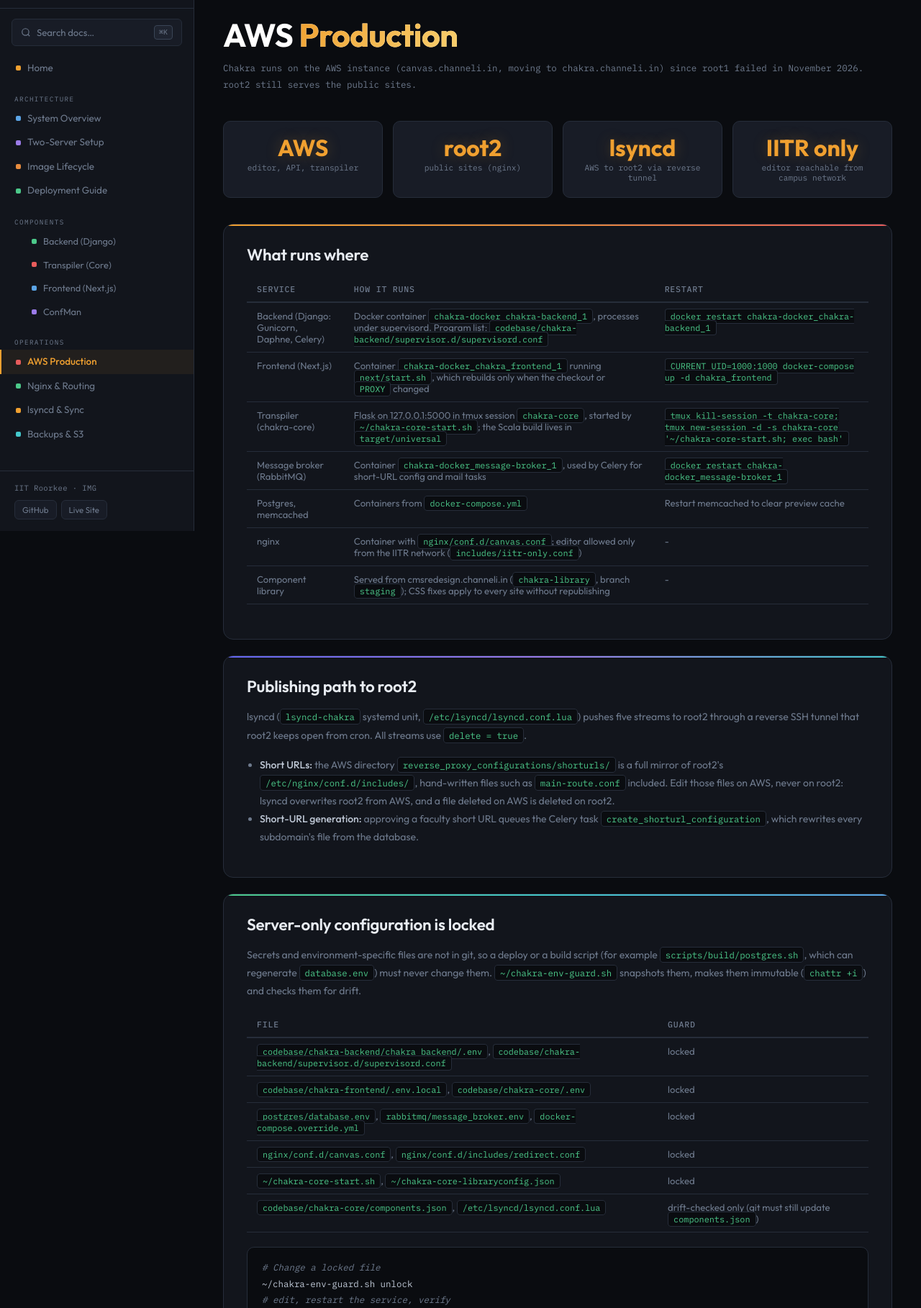
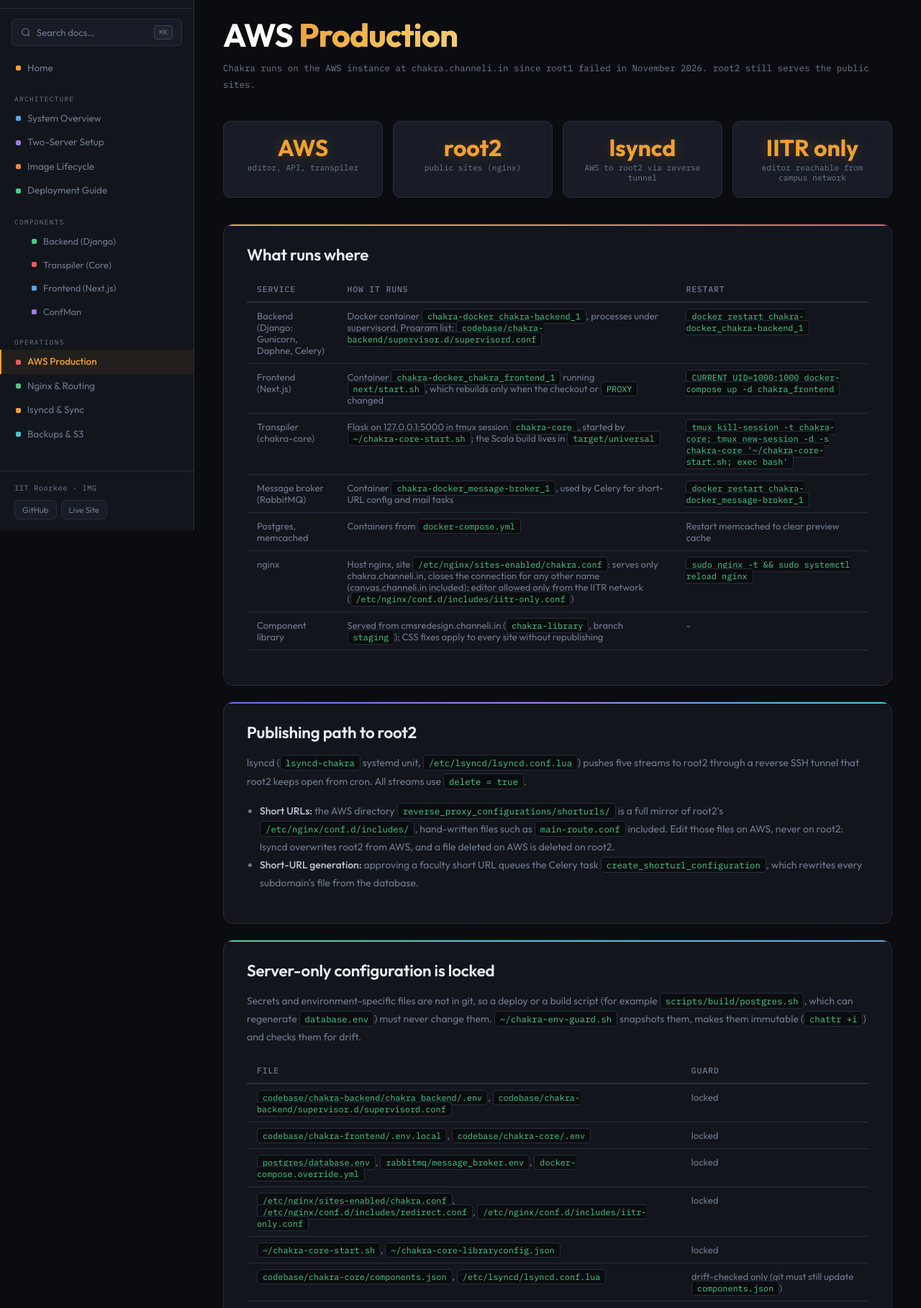
Before and after one commit to IMGIITRoorkee/chakra-docker, a plain HTML site: page architecture/aws-production.html in a window 1280 px wide. Shown: the part 62-1880 px from the top of the page at 72% size. Drawn offline with Linux system fonts and the light colour scheme.

Commit message:
Move Chakra to chakra.channeli.in and close canvas.channeli.in in docs and smoke test

```diff
--- a/architecture/aws-production.html
+++ b/architecture/aws-production.html
@@ -11,7 +11,7 @@
 <div class="breadcrumb"><a href="index.html">Home</a><span class="sep">/</span><span>AWS Production</span></div>
 
 <h1>AWS <em>Production</em></h1>
-<p class="page-subtitle">Chakra runs on the AWS instance (canvas.channeli.in, moving to chakra.channeli.in) since root1 failed in November 2026. root2 still serves the public sites.</p>
+<p class="page-subtitle">Chakra runs on the AWS instance at chakra.channeli.in since root1 failed in November 2026. root2 still serves the public sites.</p>
 
 <div class="g4" style="margin-bottom:36px;">
   <div class="stat"><div class="v">AWS</div><div class="l">editor, API, transpiler</div></div>
@@ -31,7 +31,7 @@
   <tr><td>Transpiler (chakra-core)</td><td>Flask on 127.0.0.1:5000 in tmux session <code>chakra-core</code>, started by <code>~/chakra-core-start.sh</code>; the Scala build lives in <code>target/universal</code></td><td><code>tmux kill-session -t chakra-core; tmux new-session -d -s chakra-core '~/chakra-core-start.sh; exec bash'</code></td></tr>
   <tr><td>Message broker (RabbitMQ)</td><td>Container <code>chakra-docker_message-broker_1</code>, used by Celery for short-URL config and mail tasks</td><td><code>docker restart chakra-docker_message-broker_1</code></td></tr>
   <tr><td>Postgres, memcached</td><td>Containers from <code>docker-compose.yml</code></td><td>Restart memcached to clear preview cache</td></tr>
-  <tr><td>nginx</td><td>Container with <code>nginx/conf.d/canvas.conf</code>; editor allowed only from the IITR network (<code>includes/iitr-only.conf</code>)</td><td>-</td></tr>
+  <tr><td>nginx</td><td>Host nginx, site <code>/etc/nginx/sites-enabled/chakra.conf</code>: serves only chakra.channeli.in, closes the connection for any other name (canvas.channeli.in included); editor allowed only from the IITR network (<code>/etc/nginx/conf.d/includes/iitr-only.conf</code>)</td><td><code>sudo nginx -t &amp;&amp; sudo systemctl reload nginx</code></td></tr>
   <tr><td>Component library</td><td>Served from cmsredesign.channeli.in (<code>chakra-library</code>, branch <code>staging</code>); CSS fixes apply to every site without republishing</td><td>-</td></tr>
 </table>
 </div>
@@ -57,7 +57,7 @@
   <tr><td><code>codebase/chakra-backend/chakra_backend/.env</code>, <code>codebase/chakra-backend/supervisor.d/supervisord.conf</code></td><td>locked</td></tr>
   <tr><td><code>codebase/chakra-frontend/.env.local</code>, <code>codebase/chakra-core/.env</code></td><td>locked</td></tr>
   <tr><td><code>postgres/database.env</code>, <code>rabbitmq/message_broker.env</code>, <code>docker-compose.override.yml</code></td><td>locked</td></tr>
-  <tr><td><code>nginx/conf.d/canvas.conf</code>, <code>nginx/conf.d/includes/redirect.conf</code></td><td>locked</td></tr>
+  <tr><td><code>/etc/nginx/sites-enabled/chakra.conf</code>, <code>/etc/nginx/conf.d/includes/redirect.conf</code>, <code>/etc/nginx/conf.d/includes/iitr-only.conf</code></td><td>locked</td></tr>
   <tr><td><code>~/chakra-core-start.sh</code>, <code>~/chakra-core-libraryconfig.json</code></td><td>locked</td></tr>
   <tr><td><code>codebase/chakra-core/components.json</code>, <code>/etc/lsyncd/lsyncd.conf.lua</code></td><td>drift-checked only (git must still update <code>components.json</code>)</td></tr>
 </table>
@@ -103,7 +103,7 @@ git merge --ff-only origin/master</div>
 <div class="card ge">
 <h2>Health and backups</h2>
 <ul>
-  <li><code>~/chakra-backup/chakra-health.sh</code> runs every 5 minutes and publishes CloudWatch metrics in <code>Chakra/Health</code>: BackupDbFresh, BackupFilesFresh, DiskOk, LsyncdUp, Root2TunnelUp, BackendUp, FrontendUp, TranspilerUp, SiteUp, ConfigUnchanged, CeleryUp and AllOk.</li>
+  <li><code>~/chakra-backup/chakra-health.sh</code> runs every 5 minutes and publishes CloudWatch metrics in <code>Chakra/Health</code>: BackupDbFresh, BackupFilesFresh, DiskOk, LsyncdUp, Root2TunnelUp, BackendUp, FrontendUp, TranspilerUp, SiteUp, ConfigUnchanged, CeleryUp and AllOk. Backup freshness reads both <code>backup.log</code> and <code>backup.log.1</code>, since logrotate empties the log daily.</li>
   <li><code>~/chakra-backup/chakra-backup.sh db|files</code> uploads database dumps (every 6 hours) and files (daily) to the IMG S3 bucket under <code>chakra-aws-backups/</code>. Config snapshots go to <code>chakra-aws-backups/env/</code>.</li>
 </ul>
 </div>
@@ -120,6 +120,7 @@ git merge --ff-only origin/master</div>
   <tr><td>2026-11-15</td><td>Core restarts go through <code>chakra-core-start.sh</code>, which reads <code>.env</code> literally. Celery now runs: broker credentials added to the backend <code>.env</code>, <code>autorestart=true</code> on the worker. Short-URL configs regenerated: five approved faculty short URLs that had never been written are now live, and <code>~EE/sgceefee</code> was marked approved to match root2. Server-only config locked with <code>chakra-env-guard.sh</code>; ConfigUnchanged and CeleryUp health metrics added. The short-URL task now skips pages that were never published (it used to crash on them) and runs through Celery again.</td></tr>
   <tr><td>2026-11-15</td><td>Post-deploy smoke test <code>scripts/smoke.sh</code>. The editor preview opens at real phone (390x844) and tablet (768x1024) sizes, and the dashboard opens a section's root folder by default.</td></tr>
   <tr><td>2026-11-15</td><td>Phone layout fixes across the component library (header, menu, sliders, cards, tabs, stats, footer, gutters). PDF iframes show an Open PDF button on screens up to 1024px. 401 faculty pages without a resume republished to drop the Download Resume button; 302 more are held because the Hindi department folders have no header setting, so a republish would swap in the generic header.</td></tr>
+  <tr><td>2026-11-15</td><td>Chakra moved to chakra.channeli.in (campus DNS points it at the AWS instance). canvas.channeli.in is closed: nginx drops it and any other unknown name. Backend <code>ALLOWED_HOSTS</code>, <code>TRUSTED_ORIGIN</code>, <code>OAUTH_REDIRECT_URI</code>, <code>CONFMAN_BASE_URL</code> and the frontend OAuth redirect use the new name. The env guard now locks the live <code>/etc/nginx</code> files instead of the unused copies in the repo.</td></tr>
 </table>
 </div>
 </div>
```
Also changed, not shown: 1 other file.
